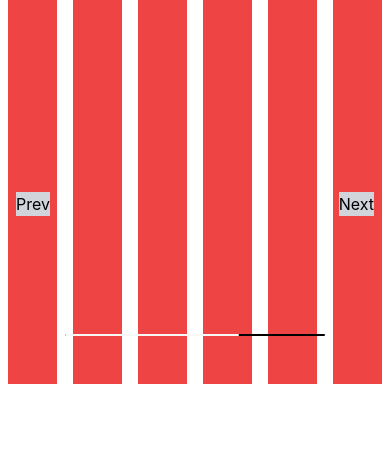
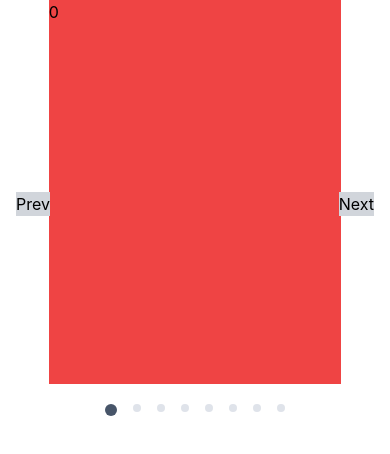
Before and after one commit to Meagle89/roar-carousel, a React (Create React App) app: page / in a window 390 px wide. Shown: the top 454 px of the page. Built offline with nearby package versions, Linux system fonts and the light colour scheme.

Commit message:
refactored carousel items, refactored breakpoints, refactored helpers

```diff
--- a/src/App.js
+++ b/src/App.js
@@ -1,22 +1,20 @@
 import Carousel from "./components/Carousel";
-import Item from "./components/Item";
+
+const dummyData = [...Array(8)]
 
 function App() {
   return (
     <div className="w-screen mx-auto App h-96">
-      <Carousel>
-        <Item>1</Item>
-        <Item>2</Item>
-        <Item>3</Item>
-        <Item>4</Item>
-        <Item>5</Item>
-        <Item>6</Item>
-        <Item>7</Item>
-        <Item>8</Item>
-        <Item>9</Item>
+      <Carousel >
+        {dummyData.map((item, index) => (
+           <div className="w-3/4 h-full bg-red-500" key={index} >
+            {index}
+           </div>
+        ) )}
       </Carousel>
     </div>
   );
 }
 
+
 export default App;
--- a/src/components/Carousel.jsx
+++ b/src/components/Carousel.jsx
@@ -1,27 +1,46 @@
-import React, { useState, useRef, useEffect } from 'react';
+import React, { useState, useRef, useEffect, useCallback } from 'react';
 import PropTypes from 'prop-types';
 import { useSwipeable } from 'react-swipeable';
-import {Prev, Next} from './Buttons';
+import { Prev, Next } from './Buttons';
 import Indicators from './Indicators';
 import ScrollBar from './ScrollBar';
-import setOptions from '../helpers/default-options';
+import setOptions from '../helpers/setOptions';
+import createBreakpointArray from '../helpers/createBreakpointArray';
+import Item from './Item';
 
 const Carousel = ({ children, options }) => {
   const [activeIndex, setActiveIndex] = useState(0);
   const [viewport, setViewport] = useState(0);
+  const [activeItems, setActiveItems] = useState(0);
   const ref = useRef(null);
 
-  const updateIndex = (newIndex) => {
+  const updateIndex = useCallback((newIndex) => {
     if (newIndex < 0) {
       newIndex = 0;
-    } else if (newIndex >= React.Children.count(children) - options.activeItems) {
-      newIndex = React.Children.count(children) - options.activeItems;
+    } else if (newIndex >= React.Children.count(children) - activeItems) {
+      newIndex = React.Children.count(children) - activeItems;
     }
 
     setActiveIndex(newIndex);
-  };
+  },[activeItems, children])
 
-  const calculateMultiplier = () => 100 / (options.activeItems);
+  const updateActiveItems = useCallback((viewportWidth, breakpoints) => {
+    if (breakpoints.length === 0) return setActiveItems(options.activeItems);
+
+    breakpoints.forEach((breakpoint, index) => {
+      if (index === 0 && viewportWidth < Object.keys(breakpoint)[0]) {
+        setActiveItems(options.activeItems);
+        return;
+      }
+      if (viewportWidth >= Object.keys(breakpoint)[0]) {
+        setActiveItems(Object.values(breakpoint)[0]);
+        updateIndex(activeIndex);
+        return;
+      }
+    });
+  }, [ activeIndex, options.activeItems, updateIndex])
+
+  const calculateMultiplier = () => 100 / activeItems;
 
   const handlers = useSwipeable({
     onSwipedLeft: () => updateIndex(activeIndex + 1),
@@ -29,45 +48,65 @@ const Carousel = ({ children, options }) => {
   });
 
   const renderIndicators = () => {
-    if ( options.displayIndicator) return <Indicators items={React.Children.count(children)} activeIndex={activeIndex} activeItems={options.activeItems} setActiveIndex={setActiveIndex} />
-  }
+    if (options.displayIndicator)
+      return <Indicators items={React.Children.count(children)} activeIndex={activeIndex} activeItems={activeItems} setActiveIndex={setActiveIndex} />;
+  };
 
   const renderButtons = () => {
-    if (options.displayButtons) return ( <> <Prev updateIndex={updateIndex} index={activeIndex} /> <Next updateIndex={updateIndex} index={activeIndex} /> </>)
-  }
+    if (options.displayButtons)
+      return (
+        <>
+          <Prev updateIndex={updateIndex} index={activeIndex} />
+          <Next updateIndex={updateIndex} index={activeIndex} />
+        </>
+      );
+  };
 
   const renderScrollBar = () => {
-    if (options.displayScrollBar) return <ScrollBar items={React.Children.count(children)} activeIndex={activeIndex} viewport={viewport} activeItems={options.activeItems} />
-  }
+    if (options.displayScrollBar)
+      return <ScrollBar items={React.Children.count(children)} activeIndex={activeIndex} viewport={viewport} activeItems={activeItems} />;
+  };
 
   useEffect(() => {
+    const breakpointArr = createBreakpointArray(options.breakpoints);
     const w = window;
+
     setViewport(w.innerWidth);
+    updateActiveItems(w.innerWidth, breakpointArr);
 
-    w.onresize = (ev) => setViewport(ev.target.innerWidth);
-  }, [])
+    w.onresize = (ev) => {
+      setViewport(ev.target.innerWidth);
+      updateActiveItems(ev.target.innerWidth, breakpointArr);
+    };
+  }, [options.activeItems, options.breakpoints, updateActiveItems]);
 
   return (
-    <div {...handlers} className="relative h-full overflow-hidden carousel">
-      <div ref={ref} className="h-full transition-all duration-300 inner whitespace-nowrap" style={{ transform: `translateX(-${activeIndex * calculateMultiplier()}%)` }}>
-        {React.Children.map(children, (child, index) => {
-          return React.cloneElement(child, { width: `${calculateMultiplier()}%` });
-        })}
+    <>
+      <div {...handlers} className="relative h-full overflow-x-hidden carousel">
+        <div
+          ref={ref}
+          className="h-full transition-all duration-300 inner whitespace-nowrap"
+          style={{ transform: `translateX(-${activeIndex * calculateMultiplier()}%)` }}
+        >
+          {React.Children.map(children, (child, index) => {
+            return <Item width={`${calculateMultiplier()}%`}> {child} </Item>;
+          })}
+        </div>
+        {renderButtons()}
       </div>
-        {renderButtons()}
-        {renderIndicators()}
-        {renderScrollBar()}
-    </div>
+      {renderIndicators()}
+      {renderScrollBar()}
+    </>
   );
 };
 
 Carousel.propTypes = {
   children: PropTypes.arrayOf(PropTypes.element).isRequired,
   options: PropTypes.object,
-}
+};
 
 Carousel.defaultProps = {
   options: setOptions(),
-}
+};
 
 export default Carousel;
--- a/src/components/Indicators.jsx
+++ b/src/components/Indicators.jsx
@@ -24,7 +24,7 @@ Indicators.propTypes = {
 };
 
 Indicators.defaultProps = {
-  styles: "flex mx-auto overflow-hidden whitespace-nowrap w-fit relative -top-[50px]",
+  styles: "flex mx-auto overflow-hidden whitespace-nowrap w-fit relative my-5",
 };
 
 Dot.propTypes = {
--- a/src/components/Item.jsx
+++ b/src/components/Item.jsx
@@ -1,10 +1,9 @@
-
+import React from "react";
 
 const Item = ({ children, width }) => {
   return (
     <div className="inline-flex items-center justify-center h-full carousel-item" style={{ width: width }}>
-      <div className="w-3/4 h-full bg-red-500">
-        </div>
+       { children }
     </div>
   );
 };
--- a/src/components/ScrollBar.jsx
+++ b/src/components/ScrollBar.jsx
@@ -33,7 +33,7 @@ ScrollBar.propTypes = {
 
 ScrollBar.defaultProps = {
   styles: {
-    track: 'w-full rounded-sm bg-black h-[2px] relative flex justify-start -top-[50px]',
+    track: 'w-full rounded-sm bg-black h-[2px] relative flex justify-start mx-auto my-5',
     thumb: 'h-full rounded-sm bg-[#f7f7f7]',
   },
 };
--- /dev/null
+++ b/src/helpers/createBreakpointArray.js
@@ -0,0 +1,15 @@
+const createBreakpointArray = (breakpoints) => {
+  if (breakpoints === undefined || breakpoints === null) {
+    return null;
+  }
+
+  const breakpointArr = [];
+
+  Object.keys(breakpoints).forEach((breakpoint) => {
+    breakpointArr.push({ [breakpoint]: breakpoints[breakpoint] });
+  });
+
+  return breakpointArr;
+};
+
+export default createBreakpointArray;
--- a/src/helpers/default-options.js
+++ b/src/helpers/setOptions.js
@@ -1,15 +1,19 @@
-
 const setOptions = (options = {}) => ({
-  activeItems: options.activeItems || 6,
+  activeItems: options.activeItems || 1,
   displayButtons: options.displayButtons || true,
-  displayScrollBar: options.displayScrollBar || true,
-  displayIndicator: options.displayIndicator || false,
+  displayScrollBar: options.displayScrollBar || false,
+  displayIndicator: options.displayIndicator || true,
   nextButtonStyle: options.nextButtonStyle || null,
   prevButtonStyle: options.prevButtonStyle || null,
   infiniteScroll: options.infiniteScroll || false,
   scrollBarStyles: options.scrollBarStyles || null,
   indicatorStyles: options.indicatorStyles || null,
   dotStyles: options.dotStyles || null,
+  breakpoints: {
+    768: 2,
+    1024: 3},
 });
 
+
+
 export default setOptions;
```
